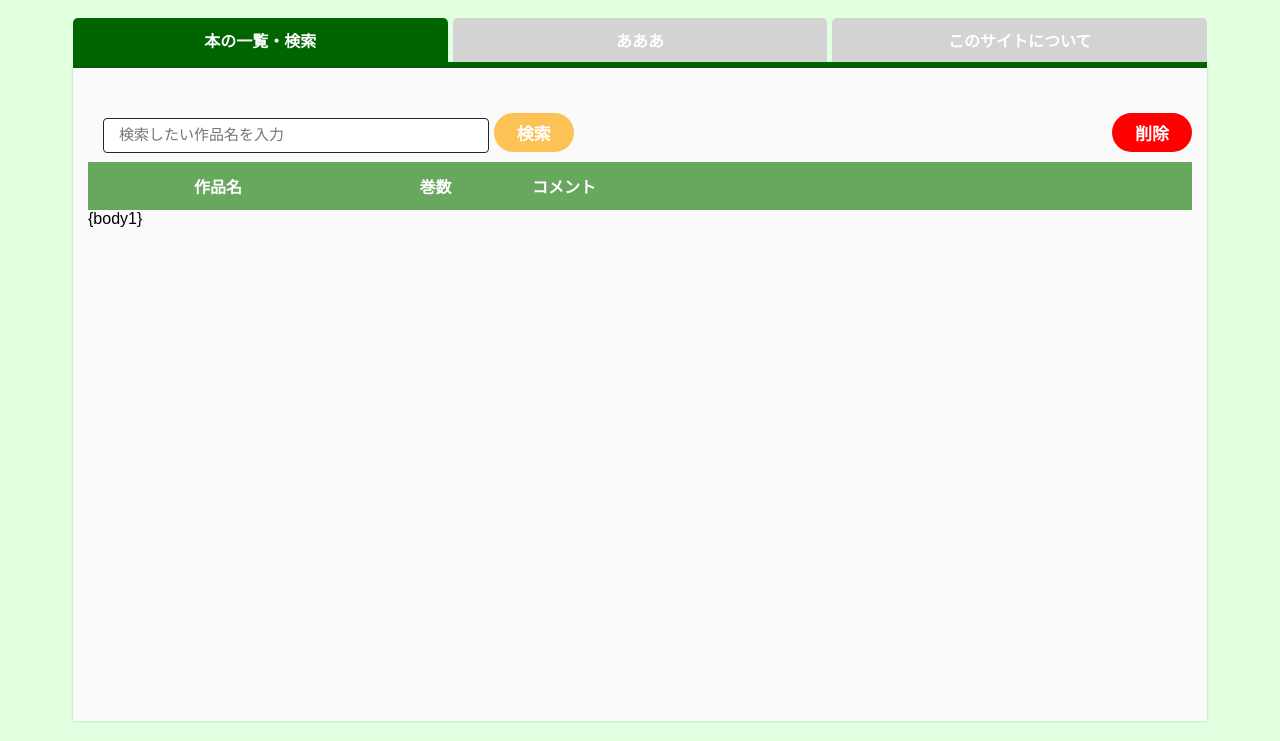
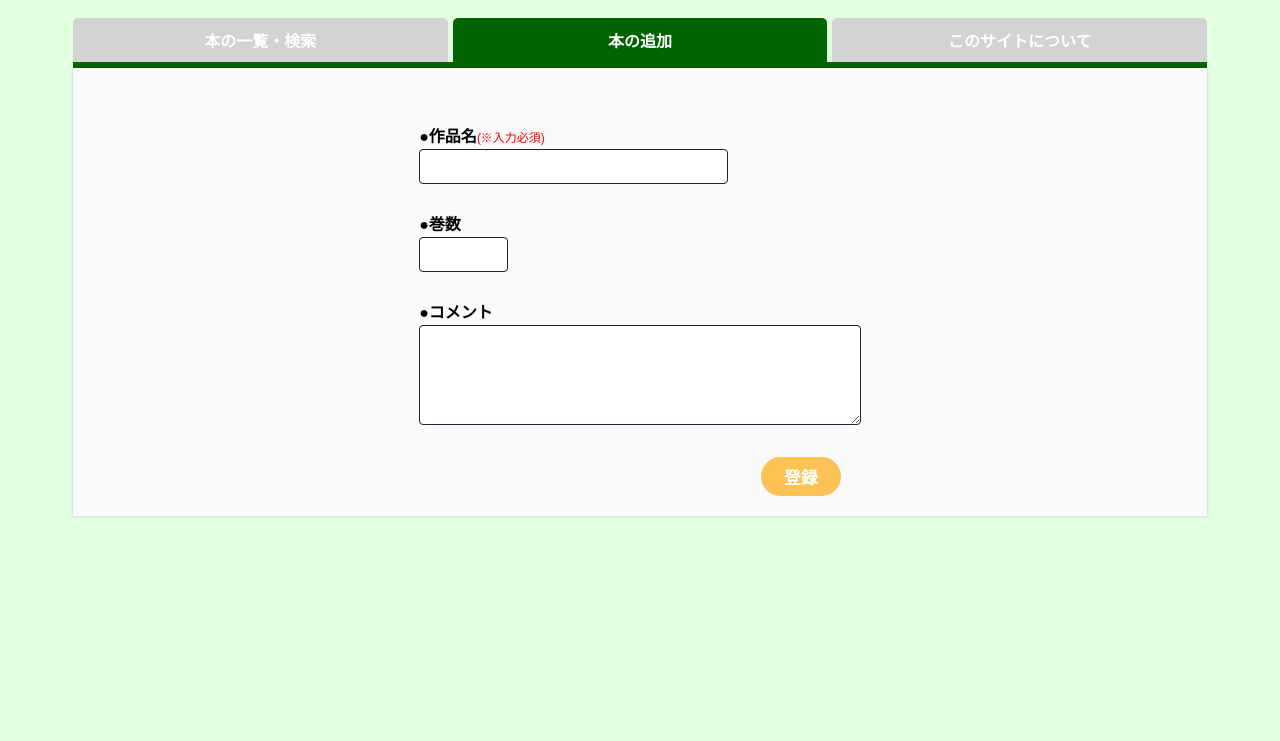
Before and after one commit to kato1999/ComicCounter, a plain HTML site: page index.html in a window 1280 px wide. Shown: the part 59-800 px from the top of the page. Drawn offline with Linux system fonts and the light colour scheme.

Commit message:
追加ページのデザイン作成終了

```diff
--- a/app.css
+++ b/app.css
@@ -73,7 +73,7 @@ h1{
 
 
 /* 入力ボックスのデザイン */
-input[type=text] {
+input[type=text], input[type=number],textarea {
 	font: 15px/24px sans-serif;
 	box-sizing: border-box;
 	width: 70%;
@@ -84,9 +84,15 @@ input[type=text] {
 	border: 1px solid #1b2538;
 	border-radius: 4px;
 	outline: none;
+	min-width: 200px;
 }
 
-input[type=text]:focus {
+input[type=number] {
+	width: 20%;
+	min-width: 80px;
+}
+
+input[type=text]:focus, input[type=number]:focus, textarea:focus {
 	border-color: #da3c41;
 }
 
@@ -109,7 +115,7 @@ input[type=text]:focus {
 	float: right;
 }
 
-.srch_btn{
+.srch_btn, .add_btn{
 	background-color: rgb(252, 194, 86);
 }
 
@@ -127,7 +133,9 @@ input[type=text]:focus {
 	width:100%;
 	height: 60vh;
 	overflow:auto;
-	border: 3pt;
+	border: 1px solid #68a75e;
+	border-top: none;
+	border-right: none;
 }
 
 table {
@@ -161,6 +169,7 @@ table th {
 .th3, .td3{width: 10%;}
 .th4, .td4{width: 60%;}
 
+
 /* チェックボックスのデザイン */
 .box{
 	text-align: center;
@@ -168,3 +177,34 @@ table th {
 	-webkit-transform:	scale(1.4);
 	transform:		scale(1.4);
 }
+
+
+
+/* 登録画面のデザイン */
+.add{
+	max-width: 40%;
+	margin: 40px auto;
+}
+
+textarea{
+	width: 100%;
+	height: 100px;
+}
+
+.add_btn{
+	margin: 10px 100px;
+	margin:30px 20px 5px 0;
+	float: right;
+
+}
+
+h4 {
+	margin-top: 25px;
+	margin-bottom: 0;
+}
+
+.red{
+	color: red;
+	font-size: 12px;
+	font-weight: normal;
+}
--- a/index.html
+++ b/index.html
@@ -11,13 +11,15 @@
 
     <!-- 検索・削除画面 -->
     <div class="tab-wrap">
-        <input id="TAB-01" type="radio" name="TAB" class="tab-switch" checked="checked" /><label class="tab-label" for="TAB-01">本の一覧・検索</label>
+        <input id="TAB-01" type="radio" name="TAB" class="tab-switch"/><label class="tab-label" for="TAB-01">本の一覧・検索</label>
         <div class="tab-content">
+            <!-- 検索フォーム -->
             <form class="search">
-                    <input type="text" placeholder="検索したい作品名を入力" name="v1">
+                    <input type="text" placeholder="検索したい作品名を入力" name="v1" required>
                     <input type="submit" class="srch_btn button" formaction="search" value="検索">
             </form>
 
+            <!-- 一覧と削除ボタン -->
             <form>
                 <input type="submit" formaction="delete" value="削除" class="button dlt_btn">
 
@@ -42,14 +44,20 @@
 
 
         <!-- 本の追加 -->
-        <input id="TAB-02" type="radio" name="TAB" class="tab-switch" /><label class="tab-label" for="TAB-02">あああ</label>
+        <input id="TAB-02" type="radio" name="TAB" class="tab-switch"  checked="checked" /><label class="tab-label" for="TAB-02">本の追加</label>
         <div class="tab-content">
             <div class="form1">
-                <form>
-                作品名<input type="text" name="v1"><br>
-                巻数<input type="text" name="v2"><br>
-                コメント<input type="text" name="v3"><br>
-                <input type="submit" formaction="insert" value="登録">
+                <form class="add">
+                    <h4>●作品名<span class="red">(※入力必須)</span></h4>
+                    <input type="text" name="v1" required><br>
+
+                    <h4>●巻数</h4>
+                    <input type="number" name="v2"><br>
+
+                    <h4>●コメント</h4>
+                    <textarea name="v3"></textarea><br>
+
+                    <input type="submit" class="button add_btn" formaction="insert" value="登録">
                 </form>
             </div>
         </div>
```
Also changed, not shown: 2 other files.
